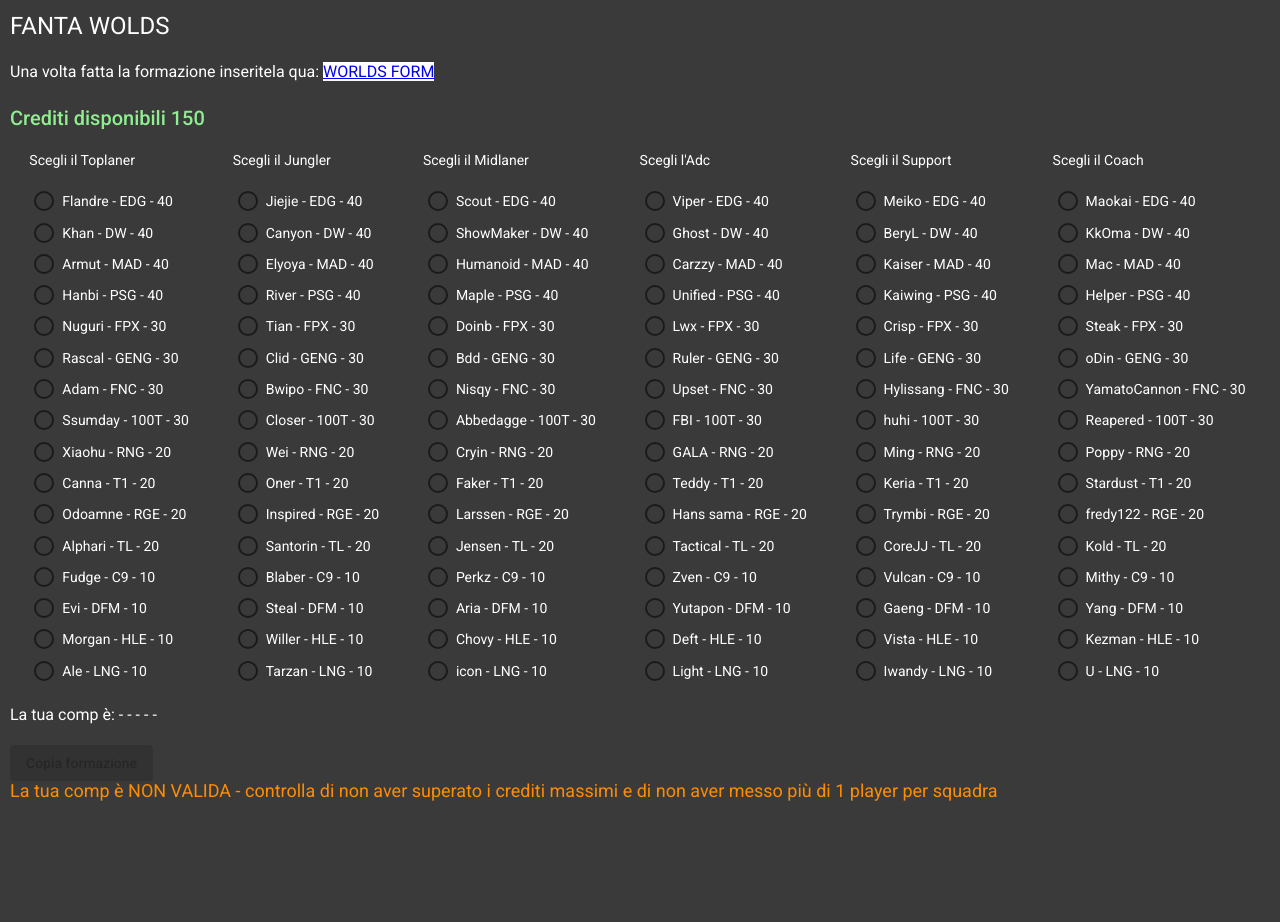
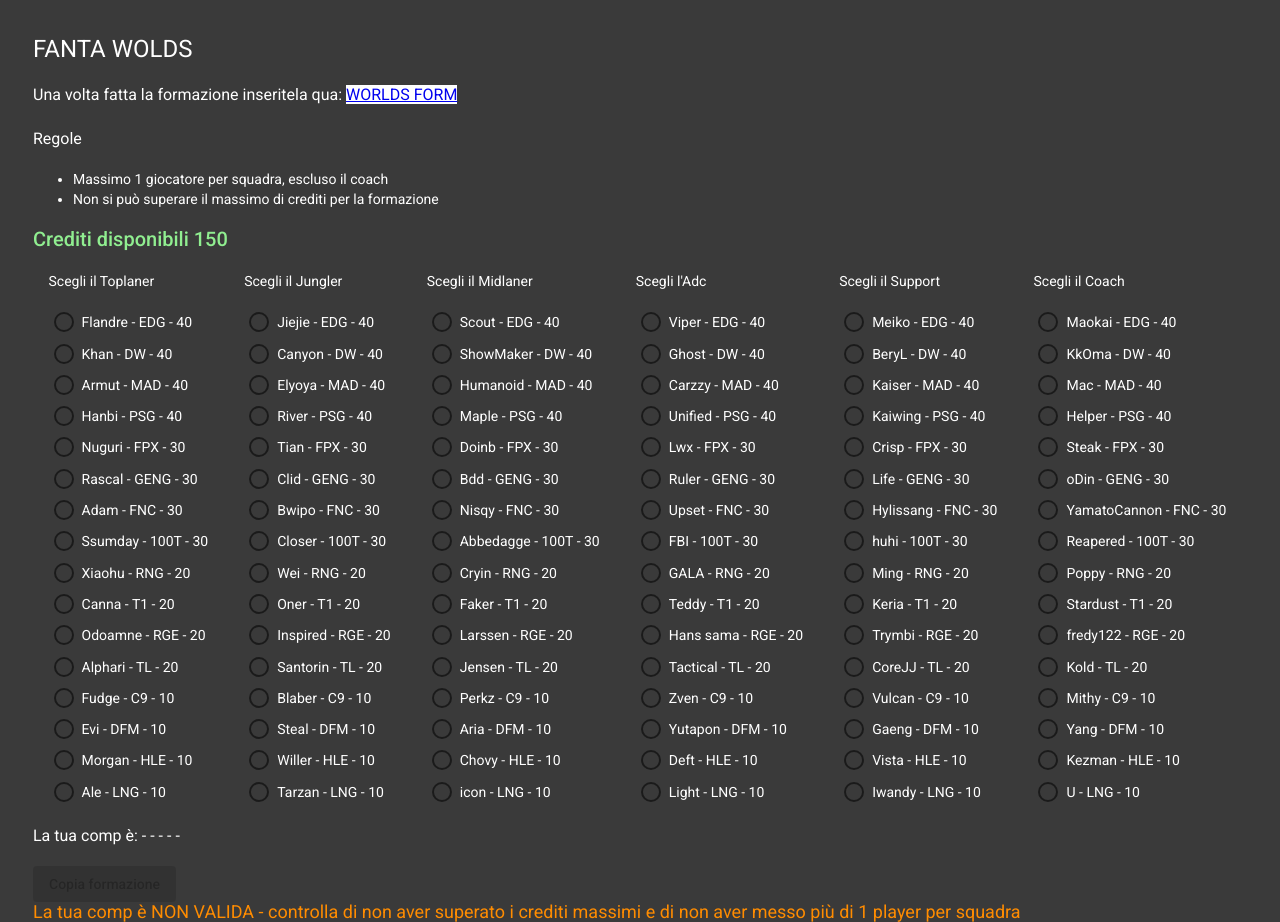
Before and after one commit to Mattacchione/fanta-msi, an Angular app: page / in a window 1280 px wide. Before the commit the page ends 810 px from the top, so only its background shows below. Built offline with nearby package versions, Linux system fonts and the light colour scheme.

Commit message:
added rules

```diff
--- a/src/app/app.component.html
+++ b/src/app/app.component.html
@@ -6,6 +6,14 @@
   <h3>
     Una volta fatta la formazione inseritela qua: <a style="background-color: white;" target="_blank" href="https://docs.google.com/forms/d/e/1FAIpQLSeQTpoa8LYHlBuGlDe5xB83mWKMb1XcR_uKhIqRJHlrxna6kw/viewform">WORLDS FORM</a>
   </h3>
+
+  <div>
+    <h3>Regole</h3>
+    <ul>
+      <li>Massimo 1 giocatore per squadra, escluso il coach</li>
+      <li>Non si può superare il massimo di crediti per la formazione</li>
+    </ul>
+  </div>
 
   <div [ngClass]="calculateCredit() >= 0 ? 'valid' : 'not-valid'">
     <h2>Crediti disponibili {{calculateCredit()}}</h2>
--- a/src/app/app.component.scss
+++ b/src/app/app.component.scss
@@ -1,5 +1,5 @@
 .container {
-    height: 60%;
+    height: 65%;
     display: flex;
     flex-direction: column;
     justify-content: space-evenly;
--- a/src/styles.scss
+++ b/src/styles.scss
@@ -1,4 +1,4 @@
 /* You can add global styles to this file, and also import other style files */
 
 html, body { height: 100%;}
-body { margin: 10px; font-family: "Open Sans", Roboto, "Helvetica Neue", sans-serif; background-color: rgb(58, 58, 58); color: white;}
+body { padding: 25px; font-family: "Open Sans", Roboto, "Helvetica Neue", sans-serif; background-color: rgb(58, 58, 58); color: white;}
```
